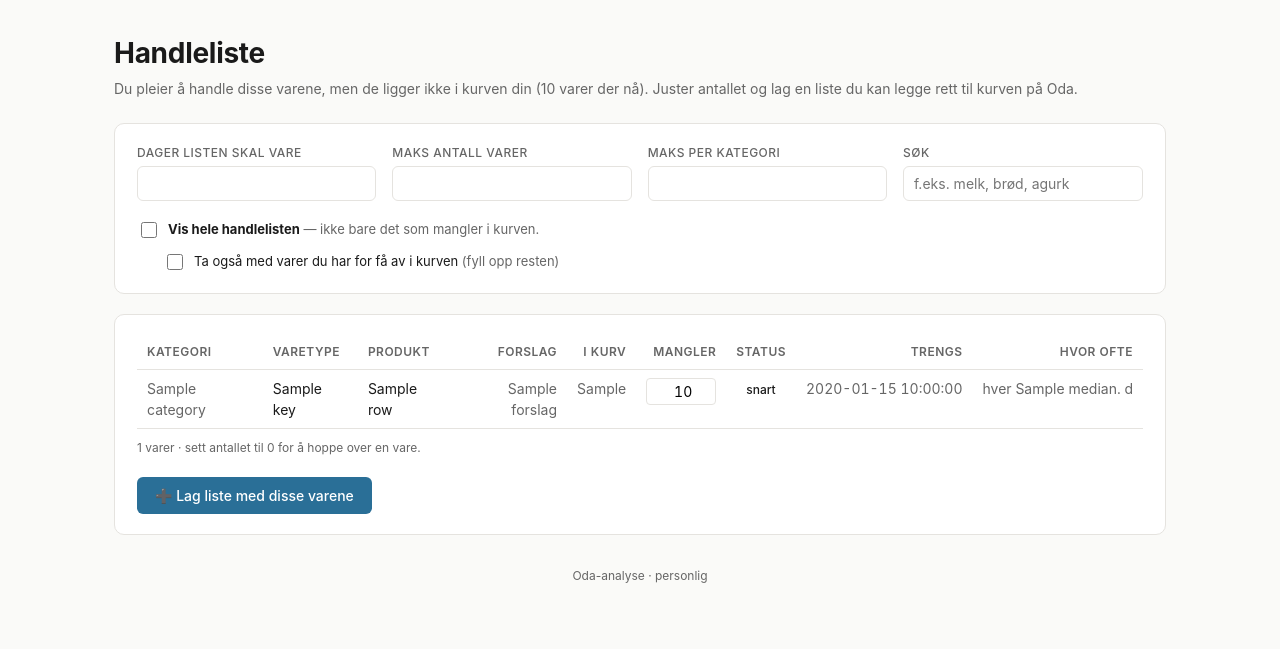
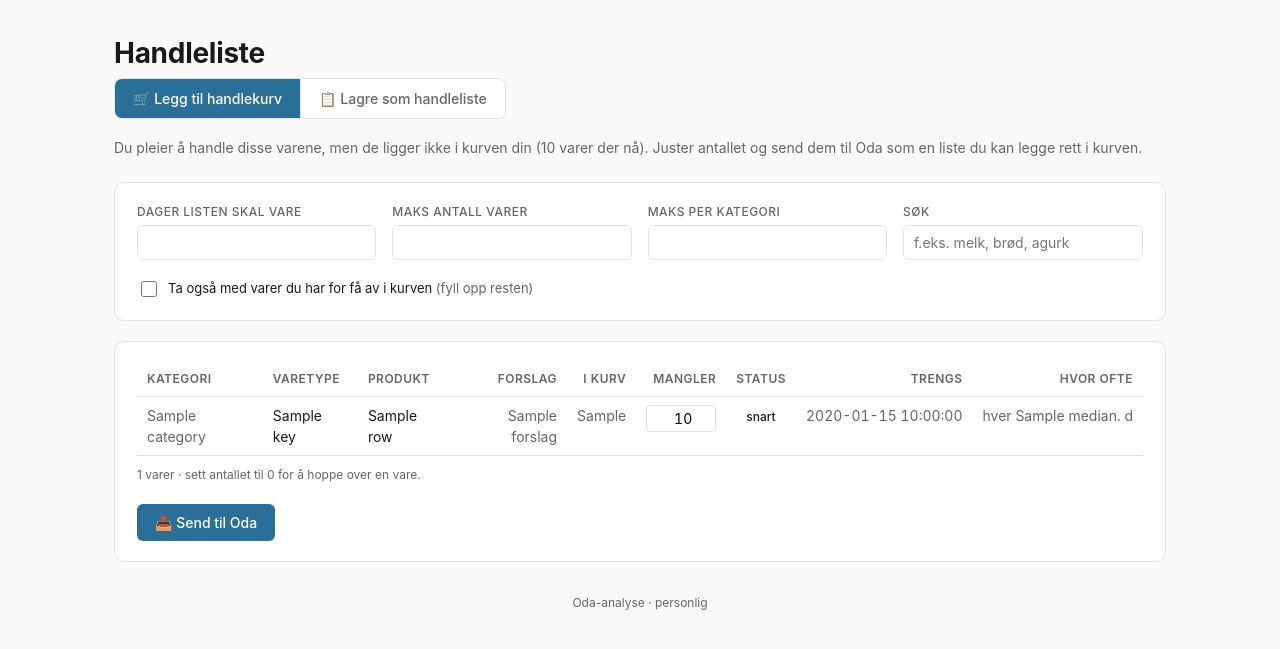
Before and after one commit to mhellevang/min-oda, a FastAPI app: template web/templates/handleliste.html in a window 1280 px wide. Shown: the top 649 px of the page. Run offline with FastAPI, Linux system fonts and the light colour scheme; the template is opened without the code that fills it: most values are stand-ins (such as "Sample title", 1, 10 or a date in 2020).

Commit message:
Modus-toggle: segmentert kontroll i stedet for checkbox
Den tidligere checkboksen krevde av og til et par klikk for å bli
riktig — sannsynligvis HTMX-state-glitch på body-swap. Bytter til to
anchor-baserte pill-knapper øverst som speiler brukerens mentale
modell: enten "Legg til handlekurv" (engangs-supplement) eller
"Lagre som handleliste" (gjenbrukbar mal).

Anchor-navigasjon er pålitelig (vanlig page load), preserverer
filter-params, og lar nettleseren håndtere back/forward naturlig.
top_up-checkboksen står igjen som sub-option i diff-modus, men
oppdaterer nå kun tabell-fragmentet — ingen full body-swap.

Bunnknappene speiler intensjonen: "💾 Lagre på Oda" vs "📤 Send til Oda".

Co-Authored-By: Claude Opus 4.7 (1M context) <noreply@anthropic.com>

```diff
--- a/web/main.py
+++ b/web/main.py
@@ -20,6 +20,7 @@ from __future__ import annotations
 import sys
 from pathlib import Path
 from time import time
+from urllib.parse import urlencode
 
 sys.path.insert(0, str(Path(__file__).parent.parent))
 
@@ -63,6 +64,32 @@ def get_cart() -> pd.DataFrame:
         _CART = fetch_cart(build_client())
         _CART_TIME = time()
     return _CART
+
+
+def _mode_urls(
+    cycle: int, top: int, max_per_cat: int, search: str, top_up: bool
+) -> tuple[str, str]:
+    """Bygg URL-er for modus-bytte som preserverer ikke-default filtre."""
+    base: dict[str, str | int] = {}
+    if cycle != 14:
+        base["cycle"] = cycle
+    if top != 40:
+        base["top"] = top
+    if max_per_cat != 8:
+        base["max_per_cat"] = max_per_cat
+    if search:
+        base["search"] = search
+
+    diff_params = dict(base)
+    if top_up:
+        diff_params["top_up"] = "true"
+    new_list_params = dict(base, new_list="true")
+
+    url_diff = "/handleliste"
+    if diff_params:
+        url_diff = f"{url_diff}?{urlencode(diff_params)}"
+    url_new_list = f"/handleliste?{urlencode(new_list_params)}"
+    return url_diff, url_new_list
 
 
 def _format_due(d: int) -> str:
@@ -174,6 +201,7 @@ def handleliste(
     rows, cart_total = _build_rows(
         get_lines(), cycle, top, max_per_cat, search, new_list, top_up
     )
+    url_diff, url_new_list = _mode_urls(cycle, top, max_per_cat, search, top_up)
     return templates.TemplateResponse(
         request,
         "handleliste.html",
@@ -186,6 +214,8 @@ def handleliste(
             "top_up": top_up,
             "rows": rows,
             "cart_total": cart_total,
+            "url_diff": url_diff,
+            "url_new_list": url_new_list,
         },
     )
 
--- a/web/templates/base.html
+++ b/web/templates/base.html
@@ -28,6 +28,35 @@
       line-height: 1.5;
     }
     .wrap { max-width: 1100px; margin: 0 auto; padding: 32px 24px 64px; }
+    .mode-toggle {
+      display: inline-flex;
+      border: 1px solid var(--rule);
+      border-radius: 8px;
+      overflow: hidden;
+      font-size: 14px;
+      margin-bottom: 18px;
+    }
+    .mode-toggle a {
+      padding: 9px 18px;
+      text-decoration: none;
+      color: var(--muted);
+      background: var(--card);
+      border-right: 1px solid var(--rule);
+      font-weight: 500;
+    }
+    .mode-toggle a:last-child { border-right: none; }
+    .mode-toggle a:hover {
+      color: var(--ink);
+      background: var(--bg);
+    }
+    .mode-toggle a.active {
+      background: var(--accent);
+      color: #fff;
+    }
+    .mode-toggle a.active:hover {
+      background: #235a7d;
+      color: #fff;
+    }
     h1 { font-size: 28px; margin: 0 0 4px; letter-spacing: -0.01em; }
     h2 { font-size: 18px; margin: 0 0 14px; letter-spacing: -0.005em; }
     .subtitle { color: var(--muted); margin: 0 0 24px; font-size: 14px; }
--- a/web/templates/handleliste.html
+++ b/web/templates/handleliste.html
@@ -2,14 +2,29 @@
 {% block title %}Handleliste — Oda-analyse{% endblock %}
 {% block content %}
 <h1>Handleliste</h1>
+
+<div class="mode-toggle" role="tablist" aria-label="Hva vil du gjøre">
+  <a href="{{ url_diff }}"
+     class="{% if not new_list %}active{% endif %}"
+     role="tab" aria-selected="{{ 'true' if not new_list else 'false' }}">
+    🛒 Legg til handlekurv
+  </a>
+  <a href="{{ url_new_list }}"
+     class="{% if new_list %}active{% endif %}"
+     role="tab" aria-selected="{{ 'true' if new_list else 'false' }}">
+    📋 Lagre som handleliste
+  </a>
+</div>
+
 <p class="subtitle">
   {% if new_list %}
   Her er en handleliste basert på det du pleier å kjøpe. Juster antallet
-  (sett 0 for å hoppe over en vare), gi listen et navn og lag den på Oda.
+  (sett 0 for å hoppe over en vare), gi listen et navn og lagre den på
+  Oda til neste gang.
   {% else %}
   Du pleier å handle disse varene, men de ligger ikke i kurven din
-  ({{ cart_total }} varer der nå). Juster antallet og lag en liste
-  du kan legge rett til kurven på Oda.
+  ({{ cart_total }} varer der nå). Juster antallet og send dem til Oda
+  som en liste du kan legge rett i kurven.
   {% endif %}
 </p>
 
@@ -17,6 +32,10 @@
       hx-post="/handleliste/create"
       hx-target="#result"
       hx-swap="innerHTML">
+
+  {# Modus følger med på POST slik at /create vet hvilken liste som lages.
+     Segmentert kontroll over er anchor-baserte lenker, ikke form-felt. #}
+  <input type="hidden" name="new_list" value="{{ 'true' if new_list else 'false' }}">
 
   <section>
     <div class="controls">
@@ -54,31 +73,14 @@
       </label>
     </div>
 
-    {# Modus-toggle: triggrer full page reload slik at URL, kolonner,
-       hjelpetekst og knappetekst speiler valgt modus. #}
+    {% if not new_list %}
     <label class="checkbox-row">
-      <input type="checkbox" name="new_list" value="true"
-             {% if new_list %}checked{% endif %}
-             hx-get="/handleliste"
+      <input type="checkbox" name="top_up" value="true"
+             {% if top_up %}checked{% endif %}
+             hx-get="/handleliste/table"
              hx-trigger="change"
              hx-include="closest form"
-             hx-target="body" hx-swap="outerHTML"
-             hx-push-url="true">
-      <span>
-        <strong>Vis hele handlelisten</strong>
-        <span class="muted">— ikke bare det som mangler i kurven.</span>
-      </span>
-    </label>
-
-    {% if not new_list %}
-    <label class="checkbox-row" style="padding-left: 26px;">
-      <input type="checkbox" name="top_up" value="true"
-             {% if top_up %}checked{% endif %}
-             hx-get="/handleliste"
-             hx-trigger="change"
-             hx-include="closest form"
-             hx-target="body" hx-swap="outerHTML"
-             hx-push-url="true">
+             hx-target="#table-wrap" hx-swap="innerHTML">
       <span>
         Ta også med varer du har for få av i kurven
         <span class="muted">(fyll opp resten)</span>
@@ -98,9 +100,9 @@
              value="Ukehandel — familien"
              required
              aria-label="Listenavn">
-      <button type="submit" class="primary">📋 Lag handleliste på Oda</button>
+      <button type="submit" class="primary">💾 Lagre på Oda</button>
       {% else %}
-      <button type="submit" class="primary">➕ Lag liste med disse varene</button>
+      <button type="submit" class="primary">📤 Send til Oda</button>
       {% endif %}
     </div>
     <div id="result"></div>
```
